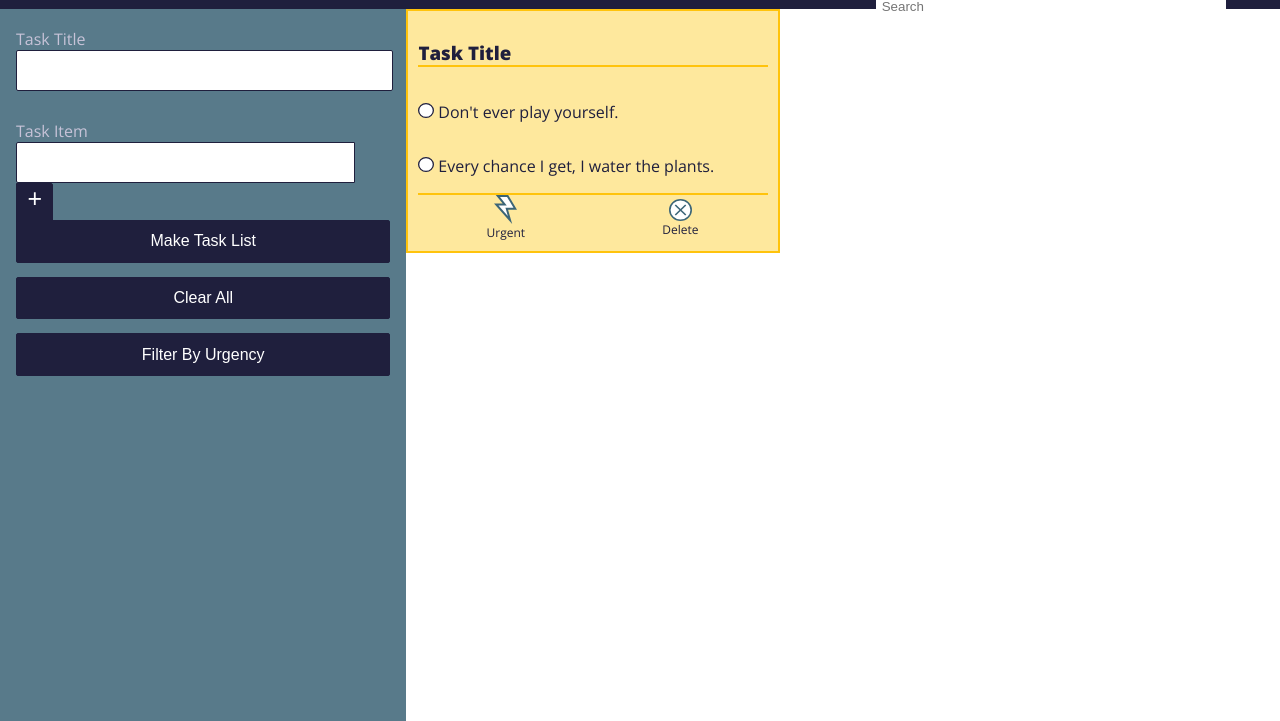
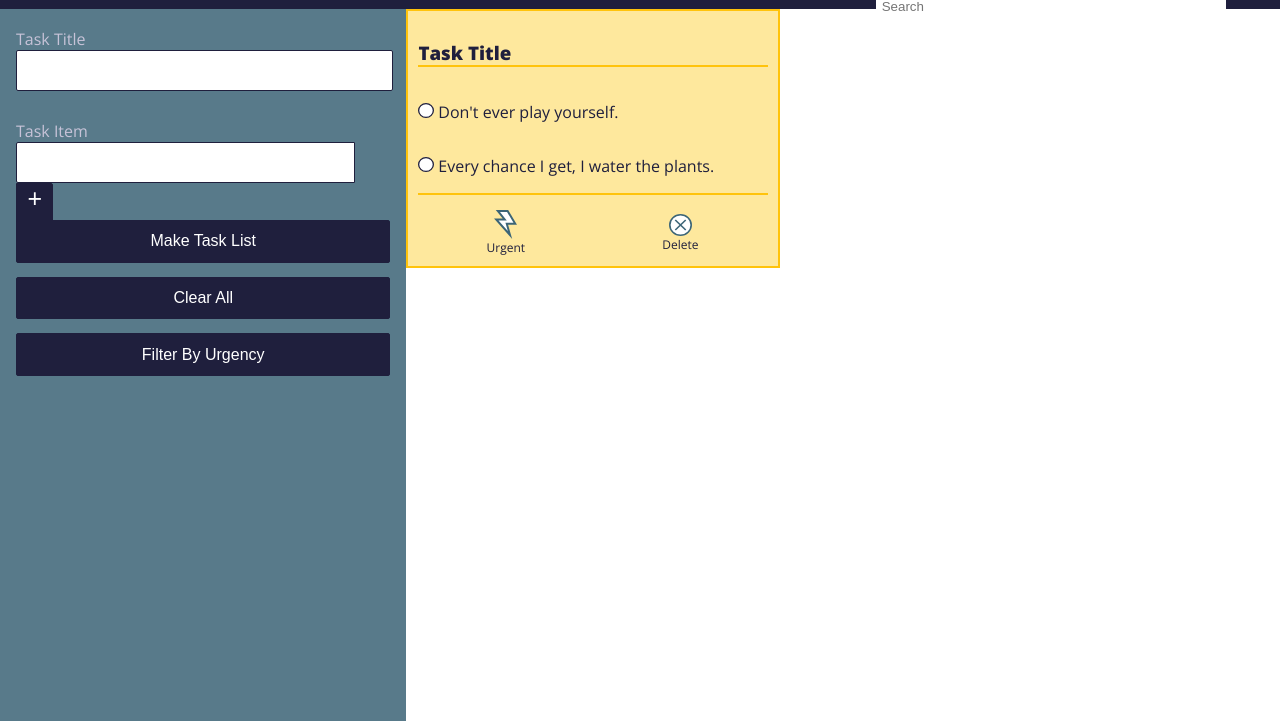
Before and after one commit to KyleWong2510/check-yo-self, a plain HTML site: page index.html in a window 1280 px wide. Shown: the part 79-800 px from the top of the page. Drawn offline with nearby package versions, Linux system fonts and the light colour scheme.

Commit message:
Finish basic layout

```diff
--- a/styles.css
+++ b/styles.css
@@ -191,16 +191,11 @@ aside input {
   margin: 0;
 }
 
+.delete,
 .urgent {
   display: inline-flex;
   align-items: center;
   flex-direction: column;
-  float: left;
+  float: right;
+  margin-top: 15px
 }
-
-.delete {
-  display: inline-flex;
-  align-items: center;
-  flex-direction: column;
-  float: right;
-}
```
